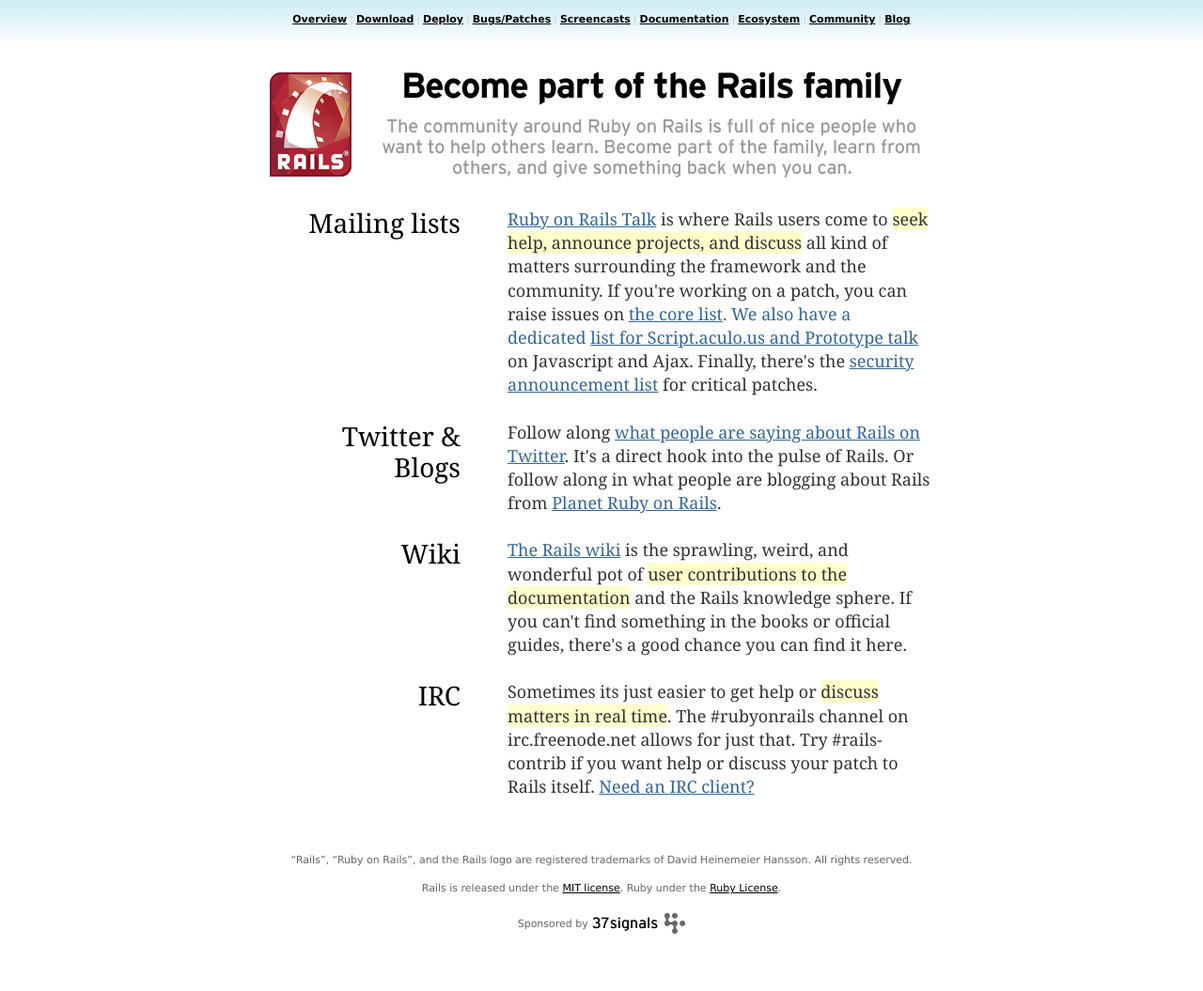
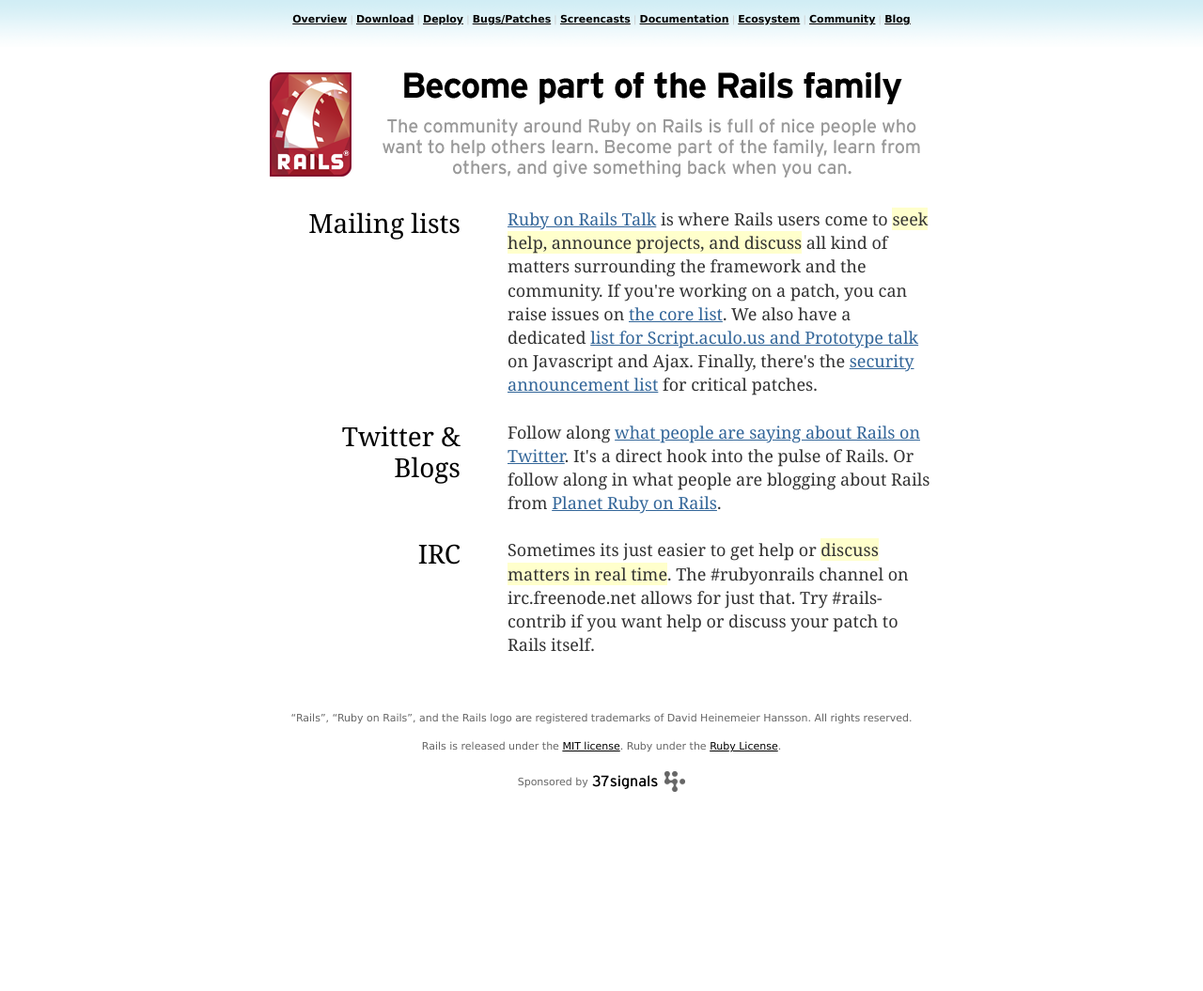
Before and after one commit to rails/homepage-2011, a Jekyll site: the page built from community/index.html, in a window 1280 px wide. Shown: the whole page at 94% size. Built offline with Jekyll 4.4.1, drawn with Linux system fonts in a browser that asks for light colours; nearby versions of some CDN libraries; after the commit the page ends 904 px from its top, so only the background shows below that.

Commit message:
Tidy up indentation and remove references to wiki

```diff
--- a/community/index.html
+++ b/community/index.html
@@ -9,25 +9,33 @@
       <div class="section">
         <h2>Mailing lists</h2>
         <p>
-		  <a href="https://groups.google.com/forum/?fromgroups#!forum/rubyonrails-talk">Ruby on Rails Talk</a> is where Rails users come to <span class="highlight">seek help, announce projects, and discuss</span> all kind of matters surrounding the framework and the community. If you're working on a patch, you can raise issues on <a href="https://groups.google.com/forum/?fromgroups#!forum/rubyonrails-core">the core list<a/>. We also have a dedicated <a href="https://groups.google.com/forum/?fromgroups#!forum/prototype-scriptaculous">list for Script.aculo.us and Prototype talk</a> on Javascript and Ajax. Finally, there's the <a href="http://groups.google.com/group/rubyonrails-security">security announcement list</a> for critical patches.
+          <a href="https://groups.google.com/forum/?fromgroups#!forum/rubyonrails-talk">Ruby
+          on Rails Talk</a> is where Rails users come to <span class="highlight">seek help,
+          announce projects, and discuss</span> all kind of matters surrounding the
+          framework and the community. If you're working on a patch, you can raise issues
+          on <a href="https://groups.google.com/forum/?fromgroups#!forum/rubyonrails-core">
+          the core list</a>. We also have a dedicated <a href="https://groups.google.com/forum/?fromgroups#!forum/prototype-scriptaculous">
+          list for Script.aculo.us and Prototype talk</a> on Javascript and Ajax. Finally,
+          there's the <a href="http://groups.google.com/group/rubyonrails-security">security
+          announcement list</a> for critical patches.
         </p>
       </div>
       <div class="section">
         <h2>Twitter & Blogs</h2>
         <p>
-		  Follow along <a href="http://search.twitter.com/search?q=rails">what people are saying about Rails on Twitter</a>. It's a direct hook into the pulse of Rails. Or follow along in what people are blogging about Rails from <a href="http://planetrubyonrails.com/">Planet Ruby on Rails</a>.
-        </p>
-      </div>
-      <div class="section">
-        <h2>Wiki</h2>
-        <p>
-		  <a href="http://wiki.rubyonrails.org/">The Rails wiki</a> is the sprawling, weird, and wonderful pot of <span class="highlight">user contributions to the documentation</span> and the Rails knowledge sphere. If you can't find something in the books or official guides, there's a good chance you can find it here.
+          Follow along <a href="http://search.twitter.com/search?q=rails">what people are
+          saying about Rails on Twitter</a>. It's a direct hook into the pulse of Rails.
+          Or follow along in what people are blogging about Rails from
+          <a href="http://planetrubyonrails.com/">Planet Ruby on Rails</a>.
         </p>
       </div>
       <div class="section">
         <h2>IRC</h2>
         <p>
-		  Sometimes its just easier to get help or <span class="highlight">discuss matters in real time</span>. The #rubyonrails channel on irc.freenode.net allows for just that. Try #rails-contrib if you want help or discuss your patch to Rails itself. <a href="http://wiki.rubyonrails.com/rails/pages/IRC">Need an IRC client?</a>
+          Sometimes its just easier to get help or <span class="highlight">discuss
+          matters in real time</span>. The #rubyonrails channel on irc.freenode.net
+          allows for just that. Try #rails-contrib if you want help or discuss your
+          patch to Rails itself.
         </p>
       </div>
     </article>
```
